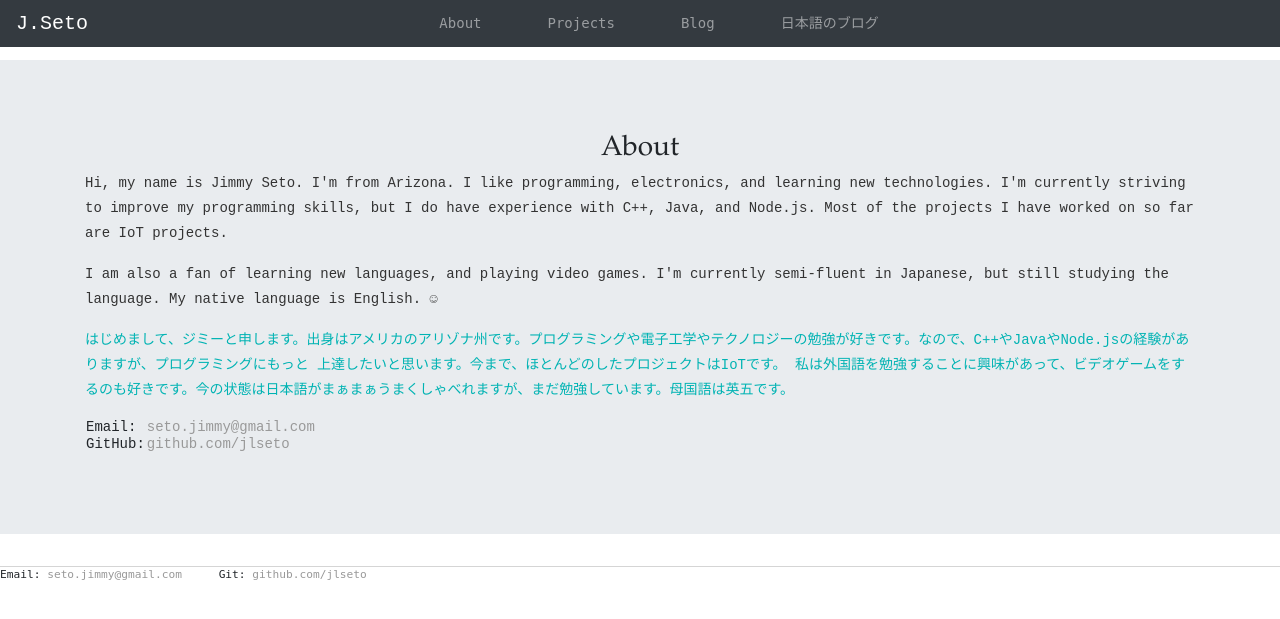
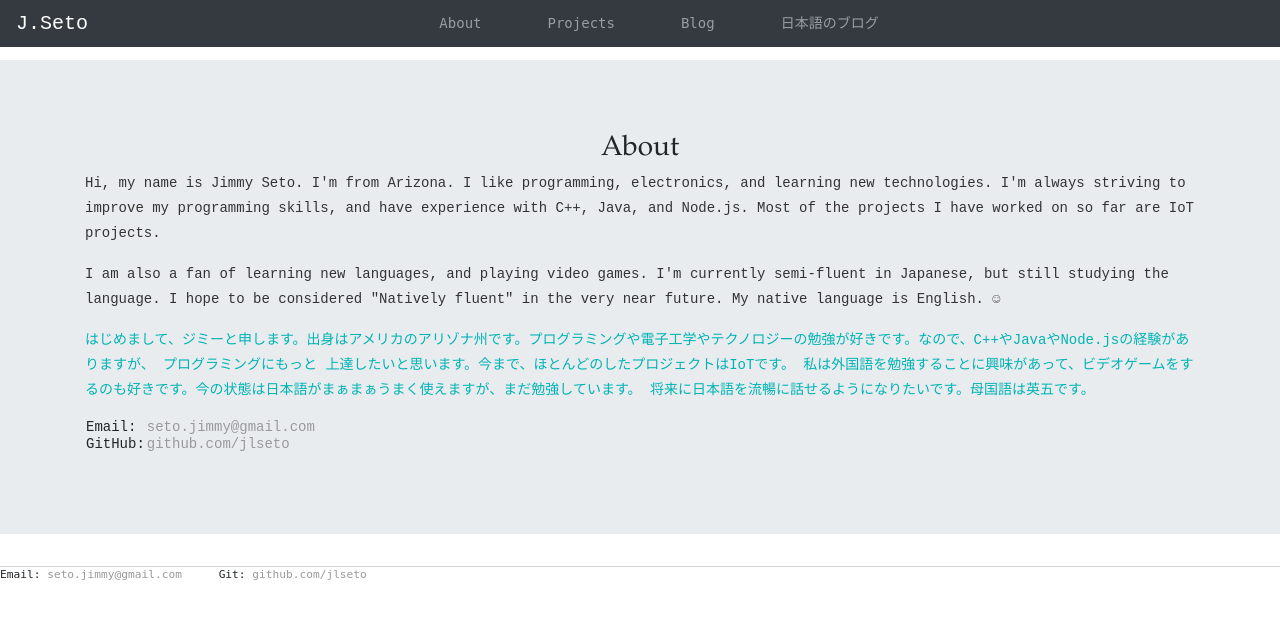
Before and after one commit to JLSeto/blog_angular, a Jekyll site: the page built from about/index.html, in a window 1280 px wide and 900 px high. Shown: the top 619 px of the window. Built offline with Jekyll 4.4.1, drawn with Linux system fonts in a browser that asks for light colours; nearby versions of some CDN libraries.

Commit message:
updated stuff

```diff
--- a/about/index.html
+++ b/about/index.html
@@ -5,16 +5,19 @@ title: About
 
 
 <div class="about1">
-	<p class="about1">Hi, my name is Jimmy Seto. I'm from Arizona. I like programming, electronics, and learning new technologies. I'm currently striving to improve
-		my programming skills, but I do have experience with C++, Java, and Node.js.  Most of the projects I have worked on so far are IoT projects.</p>
+	<p class="about1">Hi, my name is Jimmy Seto. I'm from Arizona. I like programming, electronics, and learning new technologies. I'm always striving to improve
+		my programming skills, and have experience with C++, Java, and Node.js.  Most of the projects I have worked on so far are IoT projects.</p>
 		<p class="about1">I am also a fan of learning new languages, and playing video games.  I'm currently semi-fluent in Japanese, but still studying the language.
+			I hope to be considered "Natively fluent" in the very near future.
 			My native language is English. &#9786;</p>
 </div>
 
 <div class="about2">
-	<p class="about2">はじめまして、ジミーと申します。出身はアメリカのアリゾナ州です。プログラミングや電子工学やテクノロジーの勉強が好きです。なので、C++やJavaやNode.jsの経験がありますが、プログラミングにもっと
+	<p class="about2">はじめまして、ジミーと申します。出身はアメリカのアリゾナ州です。プログラミングや電子工学やテクノロジーの勉強が好きです。なので、C++やJavaやNode.jsの経験がありますが、
+		プログラミングにもっと
 		上達したいと思います。今まで、ほとんどのしたプロジェクトはIoTです。
-		私は外国語を勉強することに興味があって、ビデオゲームをするのも好きです。今の状態は日本語がまぁまぁうまくしゃべれますが、まだ勉強しています。母国語は英五です。</p>
+		私は外国語を勉強することに興味があって、ビデオゲームをするのも好きです。今の状態は日本語がまぁまぁうまく使えますが、まだ勉強しています。
+		将来に日本語を流暢に話せるようになりたいです。母国語は英五です。</p>
 </div>
 
 <p class="about1">
--- /dev/null
+++ b/projects/CC2560_Node-Red/index.html
@@ -0,0 +1,4 @@
+---
+layout: default2
+title: CC2560_Node-Red
+---
```
Also changed, not shown: projects/index.html (+17 -5 lines).
